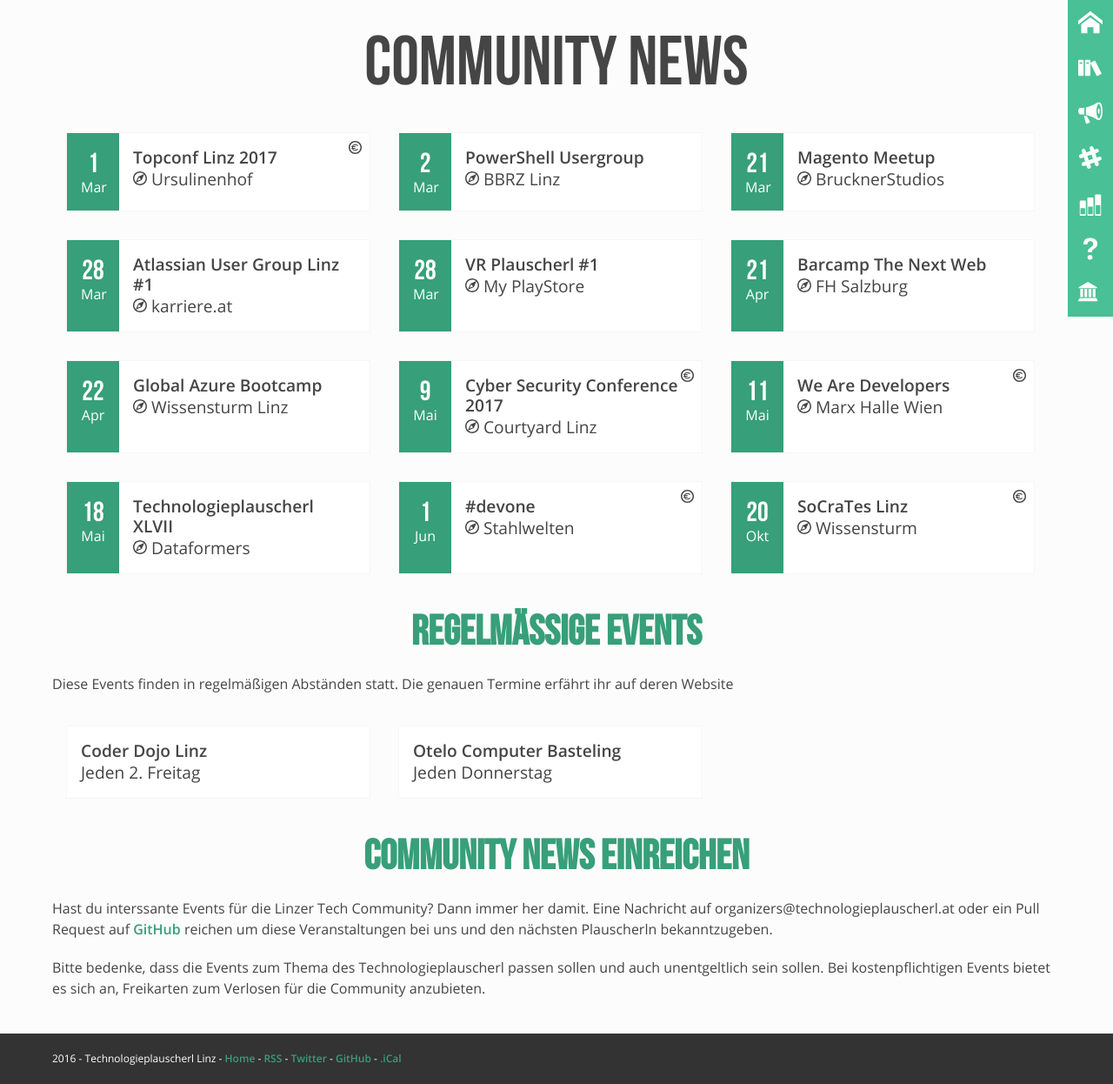
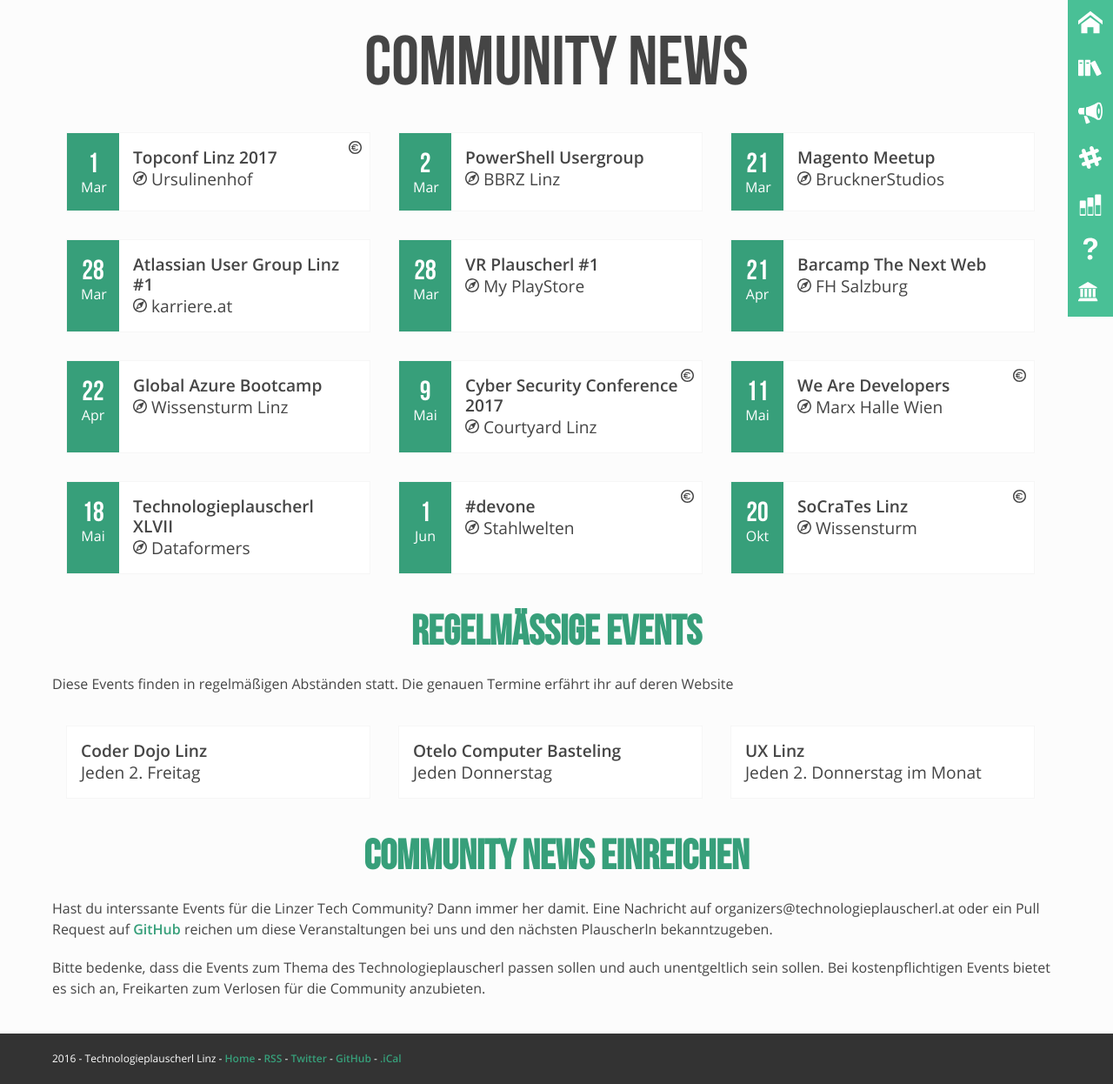
Before and after one commit to mericanAncer127/plauscherl, a Jekyll site: the page built from pages/community-news.html, in a window 1280 px wide. Shown: the whole page at 87% size. Built offline with Jekyll 4.4.1, drawn with Linux system fonts in a browser that asks for light colours.

Commit message:
Update community-news.html

```diff
--- a/pages/community-news.html
+++ b/pages/community-news.html
@@ -35,6 +35,17 @@
 		</div>
 	  </div>
 	</a>
+
+	<a href="https://www.meetup.com/de-DE/UX-Linz/" class="event">
+	  <div class="event__details">
+		<div class="event__information">
+		  <h2 class="event__title" itemprop="name">UX Linz</h2>
+		  <div class="event__venue">
+			<span>Jeden 2. Donnerstag im Monat</span>
+		  </div>
+		</div>
+	  </div>
+	</a>
 </div>
 
 <h2>Community News einreichen</h2>
```
